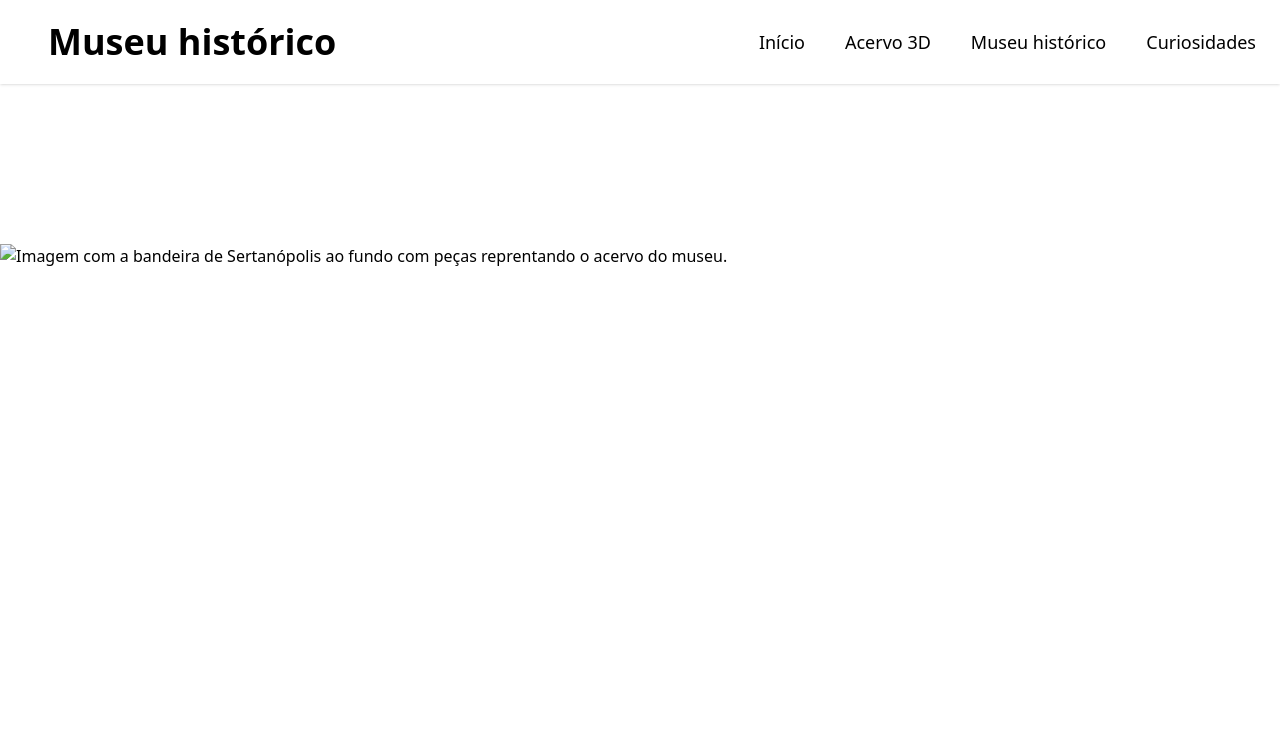
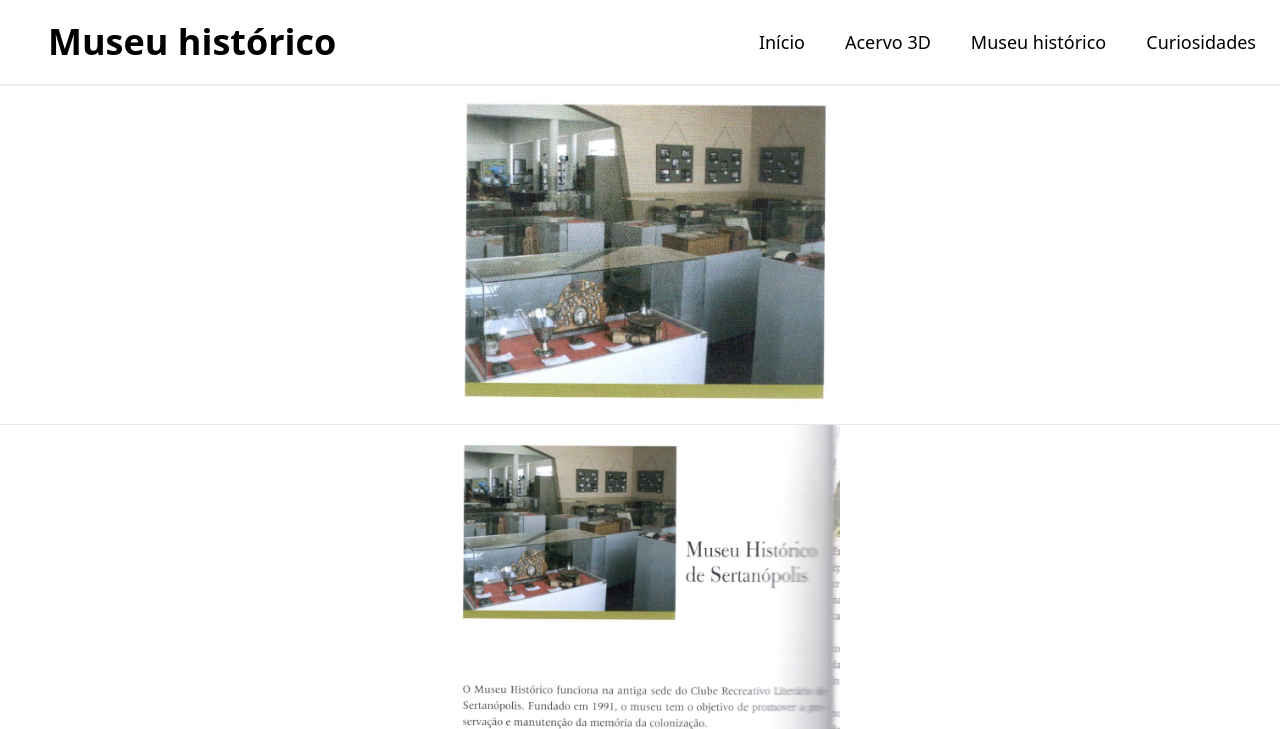
Before and after one commit to sibellyvih/Museu_Virtual_de_Sertanopolis, a website: page museuHistorico.html in a window 1280 px wide. Shown: the top 729 px of the page. Drawn offline with nearby package versions, Linux system fonts and the light colour scheme.

Commit message:
Adicionando imagens na página do museu histórico

```diff
--- /dev/null
+++ b/museuHistorico.css
@@ -0,0 +1,3 @@
+img {
+    justify-self: center;
+}
--- a/museuHistorico.html
+++ b/museuHistorico.html
@@ -3,14 +3,14 @@
 <head>
   <meta charset="UTF-8">
   <title>Acervo 3D</title>
-  <link rel="stylesheet" href="">
+  <link rel="stylesheet" href="museuHistorico.css">
 
   <!-- Tailwind -->
   <script src="https://cdn.tailwindcss.com"></script>
 
 </head>
 
-<body class="bg-white text-black">
+<body class="bg-white text-black items-center">
 
   <!-- HEADER -->
   <header id="header" class="sticky top-0 z-50 left-0 w-full flex items-center justify-between pl-12 pr-6 py-6 bg-white shadow">
@@ -30,8 +30,9 @@
 
   </header>
 
-  <img src="ImagemMuseu.jpg" alt="Imagem com a bandeira de Sertanópolis ao fundo com peças reprentando o acervo do museu." class="mt-40 w-full">
-
+  <img src="imagens/ImagemMuseu.jpg" alt="Imagem do museu histórico." style="width: 400px"">
+  <hr>
+  <img src="imagens/revista.jpg" alt="Imagem de uma revista contando a história do museu" style="width: 400px"">
 
 
 </body>
```
Also changed, not shown: imagens/revista.jpg (added).
